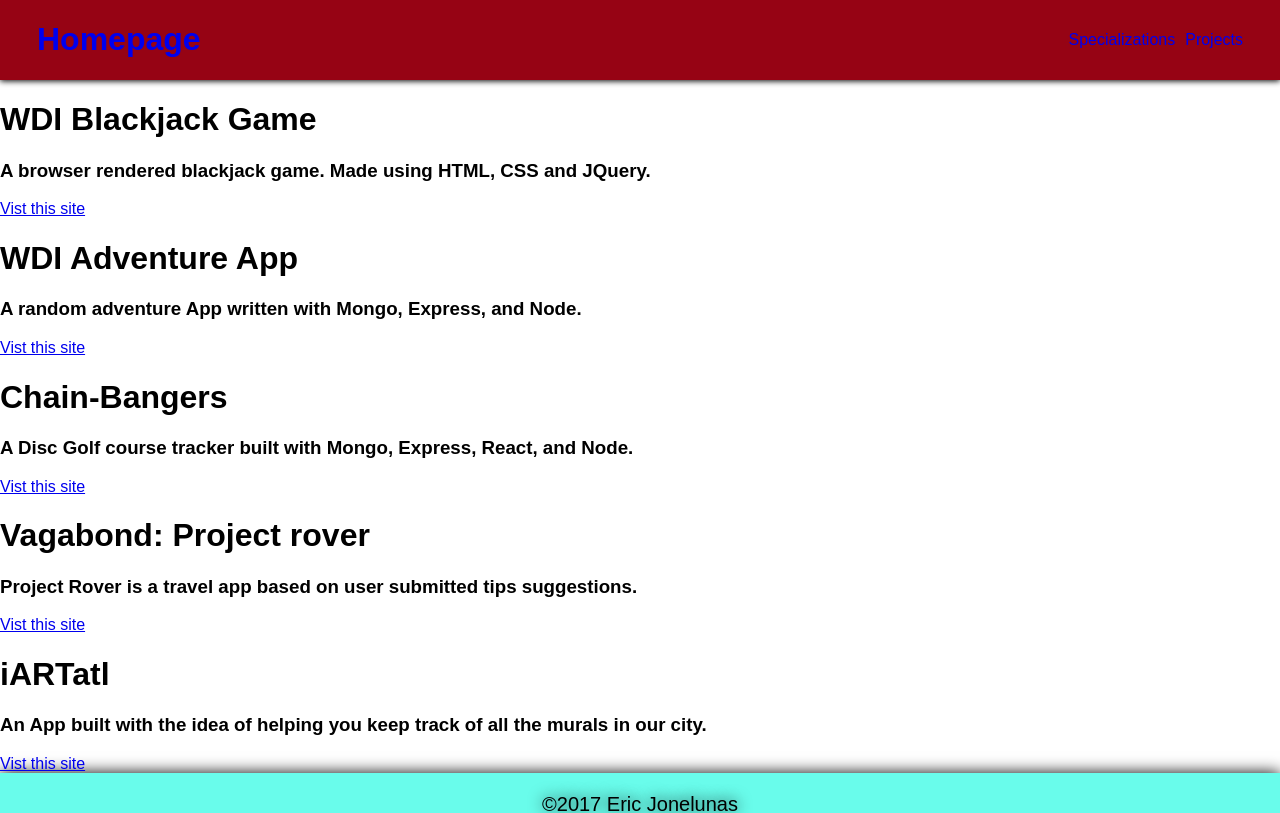
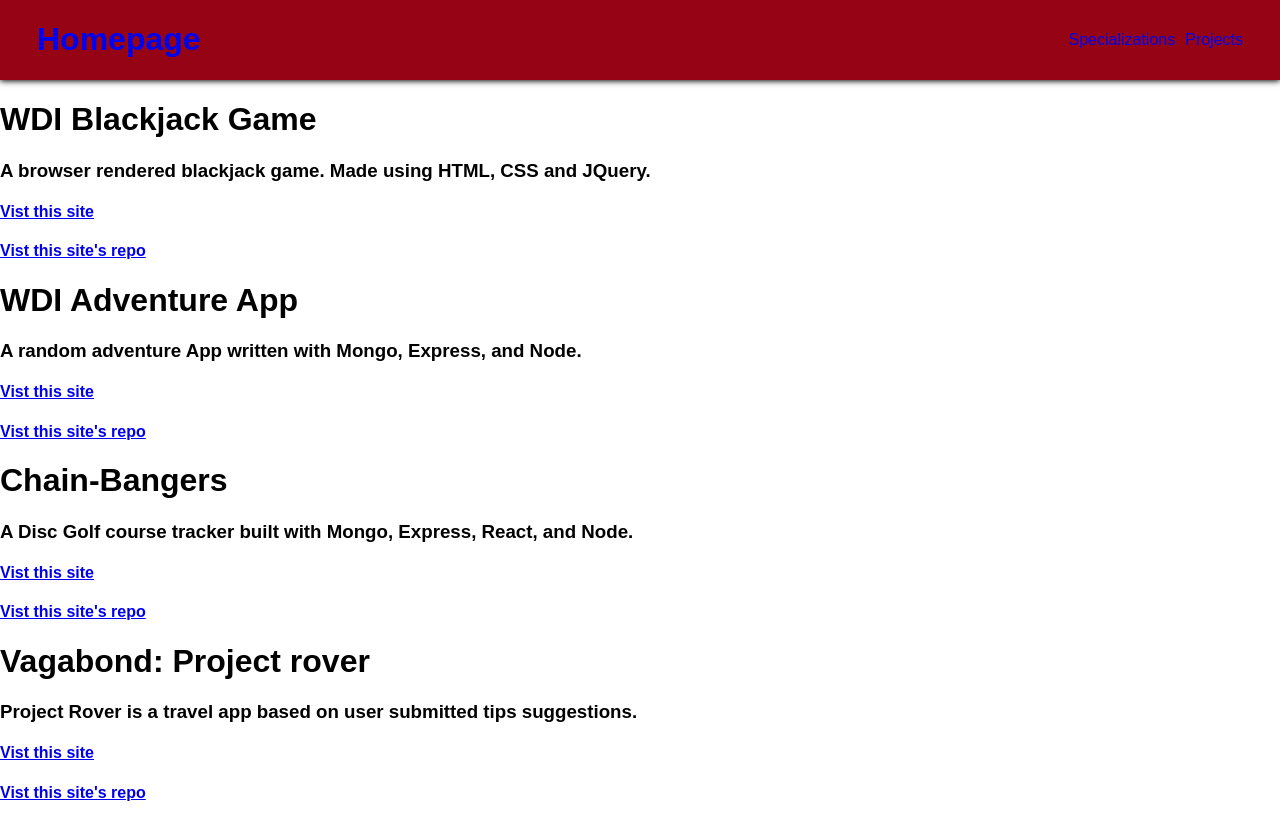
Before and after one commit to ejjonzey/ericjonelunas, a React (Create React App) app: page /Projects in a window 1280 px wide. Shown: the top 813 px of the page. Built offline with nearby package versions, Linux system fonts and the light colour scheme.

Commit message:
github link

```diff
--- a/src/components/Project.jsx
+++ b/src/components/Project.jsx
@@ -8,7 +8,8 @@ class Project extends Component {
             <div>
                 <h1>{this.props.title}</h1>
                 <h3>{this.props.description}</h3>
-            <a href={this.props.deployedlink} target="_blank">Vist this site</a>
+            <h4><a href={this.props.deployedlink} alt="image" target="_blank">Vist this site</a> </h4>
+            <h4><a href={this.props.githublink} alt="image" target="_blank">Vist this site's repo</a></h4>
             </div>
         );
     }
```
